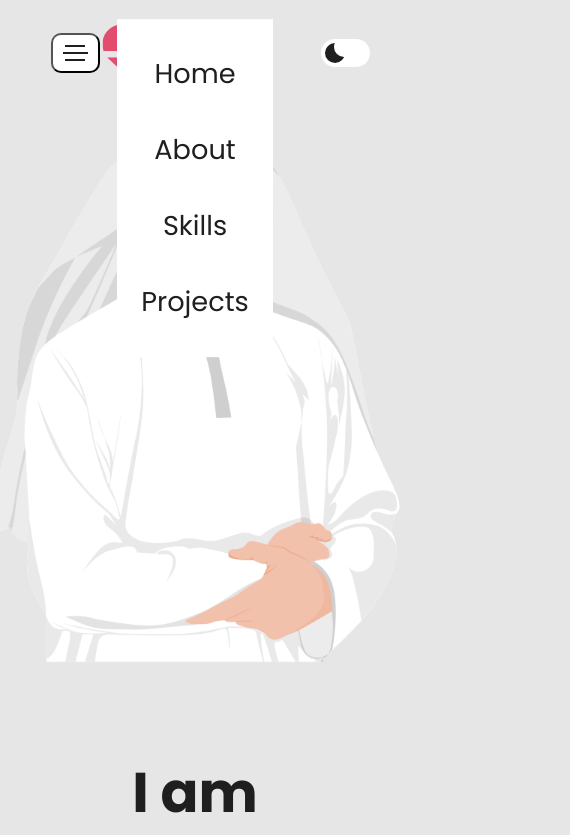
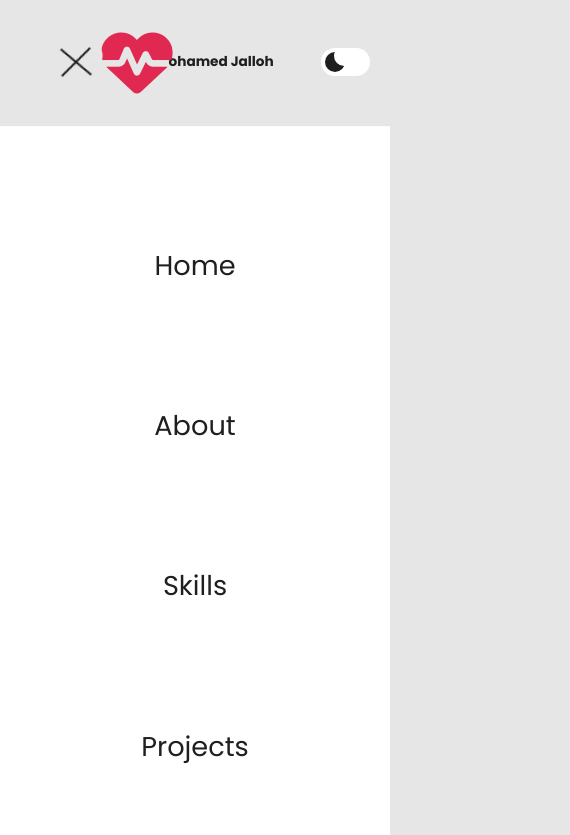
Before and after one commit to OneCode-AA/Portfolio-Site, a plain HTML site: page index.html in a window 390 px wide. Both pictures are taken after a click on the button 75 px from the left and 53 px from the top of the page. Shown: the top 835 px of the page, 570 px wide, since content can reach past the window. Drawn offline with nearby package versions, Linux system fonts and the light colour scheme.

Commit message:
more updates - still no projects added yet

```diff
--- a/assets/scripts/scripts.js
+++ b/assets/scripts/scripts.js
@@ -19,6 +19,7 @@ menu.addEventListener('click', function () {
     if(navMenu.style.display = "none") {
         navMenu.style.display = "flex"
         navMenu.classList.toggle("active")
+        menu.classList.toggle("active")
     } else {
          navMenu.style.display = "none"
     }
--- a/assets/styles/styles.css
+++ b/assets/styles/styles.css
@@ -145,14 +145,15 @@ h6 {
 
   .header {
     display: flex;
+    width: 100%;
     padding: 5px 15px;
     justify-content: space-between;
     align-items: center;
     margin: auto;
     position: fixed;
-    top: 1px;
+    top: 0;
     z-index: 5;
-    border-radius: 40px;
+    border-radius: 0 0 20px 20px;
   }
 
   .header.active {
@@ -200,9 +201,14 @@ h6 {
 
   .nav-li-a {
     height: 100%;
-    padding: 40px;
+    padding: 50px 40px;
     font-size: 1.7rem;
     color: var(--color-primary);
+
+  }
+
+  .nav-li-a:hover {
+   background: crimson;
 
   }
 
@@ -237,7 +243,7 @@ h6 {
     transition: var(--transition-1);
   }
 
-  .status-indicator.night {
+  .status-indicator.day {
     left: 20px;
     box-shadow: inset 20px -20px var(--gold);
     border: 1px solid var(--color-primary);
@@ -256,8 +262,12 @@ h6 {
     background: var(--bg-secondary);
     border-radius: 10px;
 
+     transition: var(--transition-1);
+
 
   }
+
+
 
 
   .first, .second, .third {
@@ -295,7 +305,7 @@ h6 {
     flex-direction: column;
     justify-content: center;
     align-items: center;
-    min-height: 90vh;
+    min-height: 98vh;
     width: 90vw;
     position: relative;
     margin: auto;
@@ -318,7 +328,7 @@ h6 {
 
 
 
-.whoami {
+.whoami-desktop {
 margin: auto;
     width: 60vw;
     text-align: center;
@@ -328,6 +338,13 @@ margin: auto;
     padding: 0 0 0 10px;
     color: var(--scarlet);
 }
+
+.whoami-mobile {
+    display: none;
+
+
+}
+
 
 
 /* About */
@@ -422,6 +439,9 @@ color: var(--color-primary);
 .skills {
     background: var(--bg-primary);
     min-height: 100vh;
+    display: flex;
+    justify-content: center;
+    align-items: center;
 }
 
 .skill-article {
@@ -480,6 +500,9 @@ color: var(--color-primary);
 .projects {
     min-height: 100vh;
     background: var(--bg-secondary);
+    display: flex;
+    justify-content: center;
+    align-items: center;
 }
 
 
@@ -524,15 +547,19 @@ color: var(--color-primary);
 /* Media Query */
 
 @media (max-width:1024px) {
+    html {
+        min-height: 100vh;
+    }
     body {
        display: flex;
        flex-direction: column;
        align-items: center;
        position: relative;
-
+        min-height: 100vh;
        font-family: "Poppins", sans-serif;
        font-weight: 400;
        font-style: normal;
+       z-index: 1;
 
     }
 
@@ -544,15 +571,19 @@ color: var(--color-primary);
         place-items: center;
         width: 100%;
         position: fixed;
-        top: 1px;
+        top: 0;
+       padding-block: 30px;
     }
+
+
+    .header.active { padding-block: 15px; }
 
     .nav {
         display: flex;
         justify-content: center;
         align-items: center;
         position: absolute;
-        top: -180%;
+        top: -200%;
         left: 50%;
         transform: translate(-50%, -50%);
         width: 70vw;
@@ -565,15 +596,17 @@ color: var(--color-primary);
         display: flex;
         justify-content: center;
         align-items: center;
-    z-index: 8;
-        width: 40vw;
+    z-index: 5;
+    height: 90vh;
+        width: 100vw;
         background-color: var(--bg-secondary);
         margin: 0;
         position: absolute;
-        top: 180%;
+        top: 60vh;
         left: 50%;
         -ms-transform: translate(-50%, -50%);
         transform: translate(-50%, -50%);
+
 
 
     }
@@ -587,9 +620,21 @@ color: var(--color-primary);
     .nav-li-a:hover {
         padding: 40px 60px;
         width: 100%;
-        background: var(--message-btn);
-        color: var(--color-secondary);
+
+        color: var(--color-primary);
     }
+
+   .header.active .nav-li-a:hover {
+    padding: 6% 100vw ;
+        background-color: crimson ;
+
+    }
+
+    .header.active .nav-li-a:hover {
+        width: 100vw;
+            background-color: crimson ;
+
+        }
 
     .app-logo-container {
         grid-column: 2 / 3;
@@ -603,6 +648,12 @@ color: var(--color-primary);
         font-size: 3.5vw;
         width: 30vw;
     }
+
+
+    .logo {
+        font-size: 9vw;
+    }
+
     .theme-options {
         grid-column: 3 / 4;
         grid-row: 1 / 2;
@@ -619,7 +670,60 @@ color: var(--color-primary);
 
     .menu-btn {
         display: flex;
-        background: var(--bg-secondary);
+        background: var(--bg-primary);
+        border: none;
+    }
+
+    .menu-btn.active { transform: rotate(-55deg);
+
+    border: none;
+        width: 50px;
+        position: relative;
+    }
+
+  .header.active .menu-btn.active {
+    background: var(--bg-secondary);
+        }
+
+    .menu-btn.active .first {
+        transform: rotate(-85deg);
+       position: absolute;
+        width: 40px; }
+
+
+.menu-btn.active .third {
+    transform: rotate(10deg);
+    width: 40px;
+
+}
+
+.menu-btn.active .second {
+    display: none;
+}
+
+    .whoami-desktop {
+       display: none;
+
+    }
+
+        .whoami-mobile {
+            display: flex;
+            flex-direction: column;
+            justify-content: center;
+            text-align: center;
+        font-size: 2rem;
+        position: relative;
+
+    }
+
+    .hero-text-mobile {
+        color: crimson;
+
+    }
+
+    .main {
+        position: relative;
+        z-index: 2;
     }
 
     .about {
@@ -627,7 +731,14 @@ color: var(--color-primary);
         flex-direction: column;
         padding: 80px 0;
         min-height: 100vh;
+        background: var(--bg-secondary);
+
     }
+
+    .avatar-img {
+    height: 450px;
+}
+
 
     /* .about-me-container {
         display: flex;
@@ -639,6 +750,8 @@ color: var(--color-primary);
         flex-direction: column;
         padding: 0 10px;
         width: 100vw;
+        justify-content: center;
+        align-items: center;
     }
 
     .card-container {
@@ -646,16 +759,29 @@ color: var(--color-primary);
         display: flex;
         align-items: center;
         justify-content: center;
+
     }
 
     .card {
-        width: 100vw;
+        width: 100%;
         border-radius: 0;
-        border: none;
+        border: 1px solid black;
         display: flex;
         justify-content: center;
         align-items: center;
+        text-align: center;
+        box-shadow: none;
+        margin: auto;
+
     }
+
+    .resume-card {
+        width: 100vw;
+        margin: 20px 0;
+    }
+
+
+
 
 
     .skills {
--- a/index.html
+++ b/index.html
@@ -19,7 +19,7 @@
         </div>
         <nav id="nav" class="nav">
             <ul class="nav-ul">
-                <li class="nav-li"><a href="#home" class="nav-li-a">Home</a></li>
+                <li class="nav-li"><a href="#hero" class="nav-li-a">Home</a></li>
                 <li class="nav-li"><a href="#about" class="nav-li-a">About</a></li>
                 <!-- <li class="nav-li"><a href="#" class="nav-li-a">Experience</a></li> -->
                 <li class="nav-li"><a href="#skills" class="nav-li-a">Skills</a></li>
@@ -48,8 +48,12 @@
                 </article>
 
             <article class="name-container">
-                 <h1 class='whoami'>
+                 <h1 class='whoami-desktop'>
                     I am <br> <span id="hero-text"></span>
+                 </h1>
+
+                  <h1 class='whoami-mobile'>
+                    I am <br> <span class="hero-text-mobile">A Front-End Developer.</span>
                  </h1>
 
 
```
